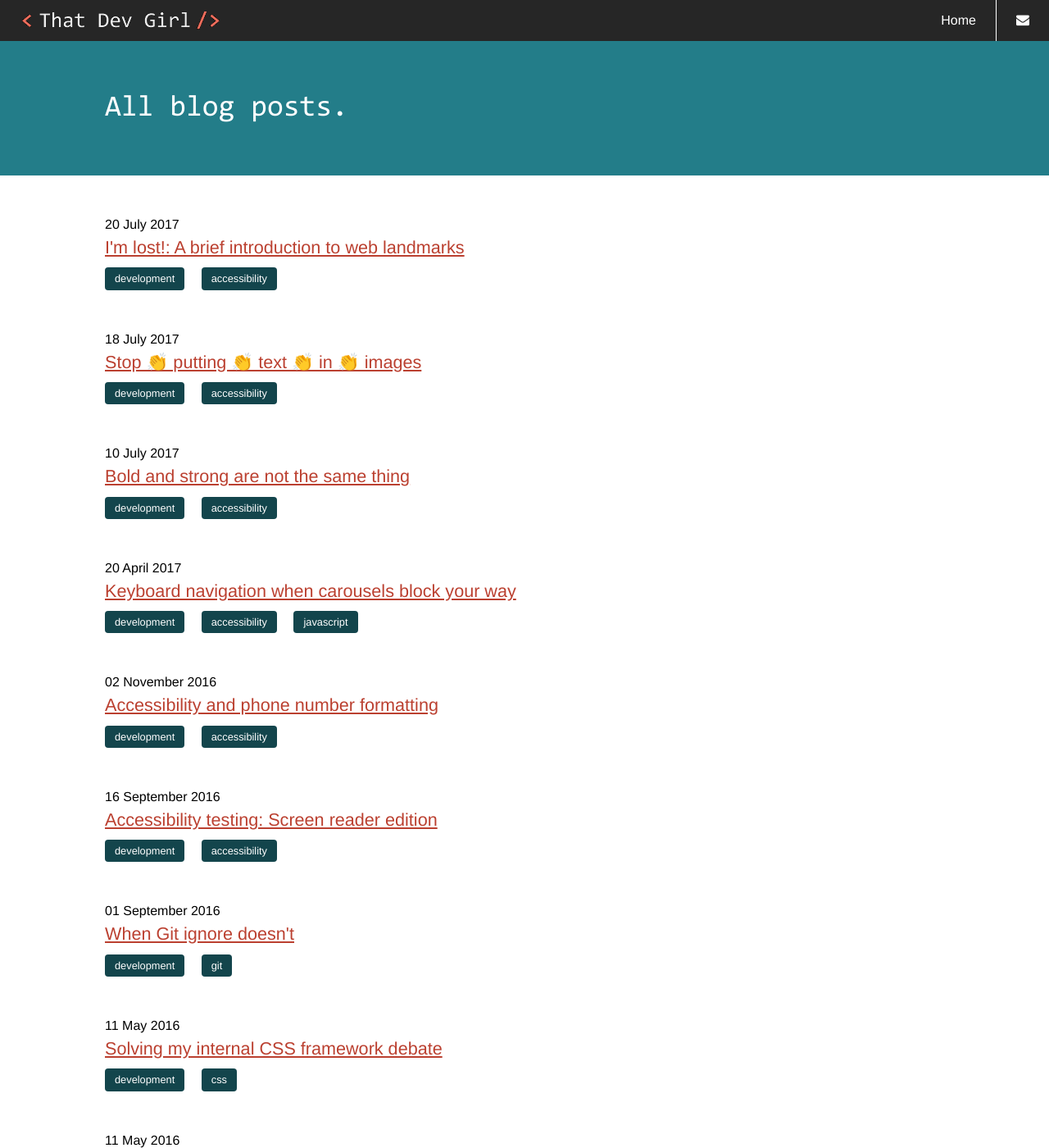
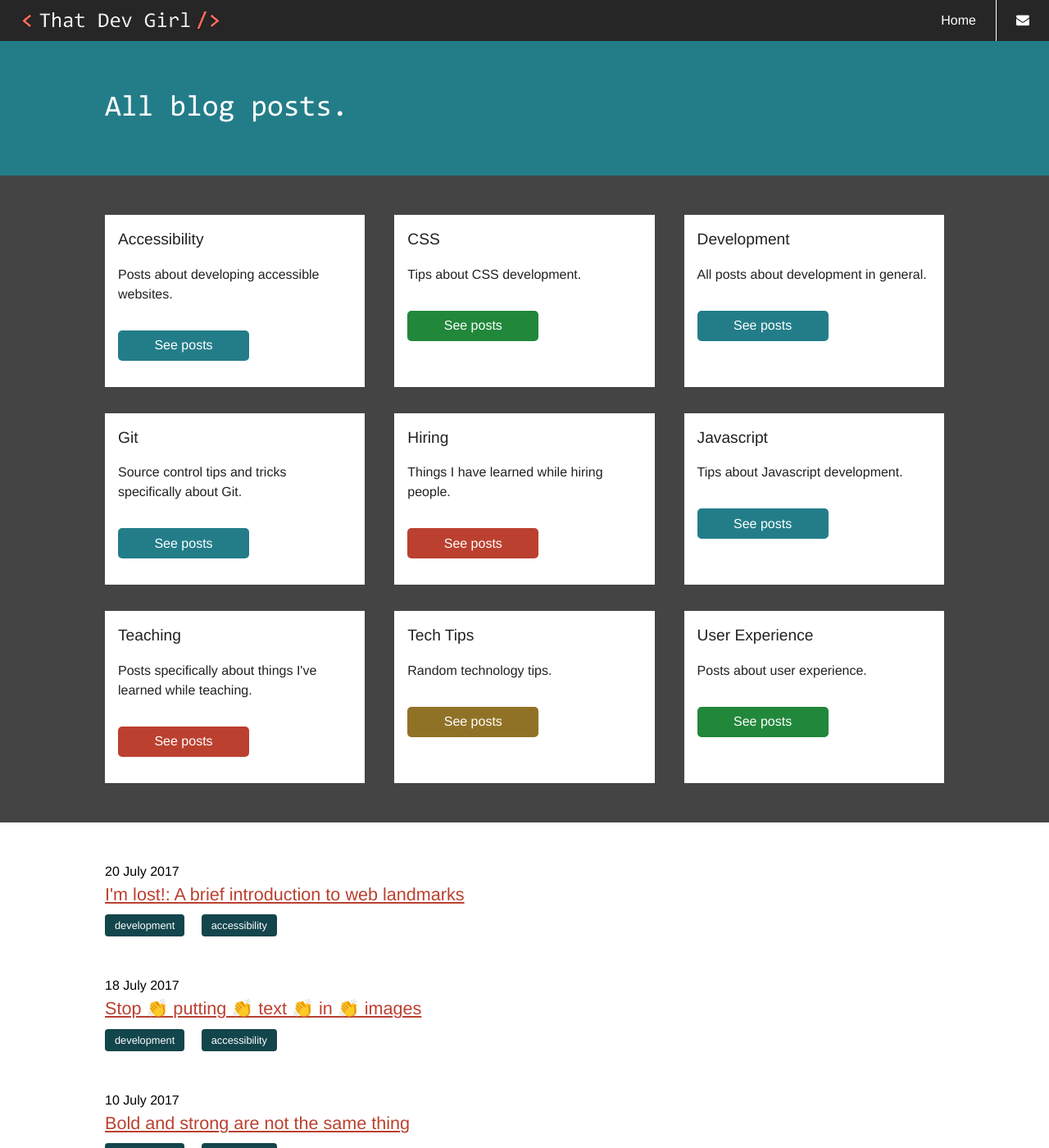
Before and after one commit to That-Dev-Girl-Archives/thatdevgirl.com, a Jekyll site: the page built from blog/index.html, in a window 1280 px wide and 1400 px high. Shown: the whole window at 82% size. Built offline with Jekyll 4.4.1, drawn with Linux system fonts in a browser that asks for light colours.

Commit message:
Updating blog archive page with category list; fixing JS issue

```diff
--- a/_layouts/blog.html
+++ b/_layouts/blog.html
@@ -14,23 +14,65 @@
     </div>
   {% endunless %}
 
-  <!-- <div class="categories">
+  <section class="categories" aria-label="List of blog categories">
     <div class="container flex-container">
-      <div class="flex-card">
-        <p><b>Development</b></p>
+      <div class="flex-card dev">
+        <p class="title"><a href="/blog/accessibility">Accessibility</a></p>
+        <p>Posts about developing accessible websites.</p>
+        <p><a href="/blog/accessibility" class="btn" aria-label="See all posts on accessibility">See posts</a></p>
       </div>
 
-      <div class="flex-card">
-        <p><b>Accessibility</b></p>
+      <div class="flex-card design">
+        <p class="title"><a href="/blog/css">CSS</a></p>
+        <p>Tips about CSS development.</p>
+        <p><a href="/blog/css" class="btn" aria-label="See all posts on CSS">See posts</a></p>
       </div>
 
-      <div class="flex-card">
-        <p><b>Javascript</b></p>
+      <div class="flex-card dev">
+        <p class="title"><a href="/blog/development">Development</a></p>
+        <p>All posts about development in general.</p>
+        <p><a href="/blog/development" class="btn" aria-label="See all posts on development">See posts</a></p>
+      </div>
+
+      <div class="flex-card dev">
+        <p class="title"><a href="/blog/git">Git</a></p>
+        <p>Source control tips and tricks specifically about Git.</p>
+        <p><a href="/blog/git" class="btn" aria-label="See all posts on Git">See posts</a></p>
+      </div>
+
+      <div class="flex-card people">
+        <p class="title"><a href="/blog/hiring">Hiring</a></p>
+        <p>Things I have learned while hiring people.</p>
+        <p><a href="/blog/hiring" class="btn" aria-label="See all posts on hiring">See posts</a></p>
+      </div>
+
+      <div class="flex-card dev">
+        <p class="title">Javascript</p>
+        <p>Tips about Javascript development.</p>
+        <p><a href="/blog/javascript" class="btn" aria-label="See all posts on Javascript">See posts</a></p>
+      </div>
+
+      <div class="flex-card people">
+        <p class="title"><a href="/blog/teaching">Teaching</a></p>
+        <p>Posts specifically about things I've learned while teaching.</p>
+        <p><a href="/blog/teaching" class="btn" aria-label="See all posts on teaching">See posts</a></p>
+      </div>
+
+      <div class="flex-card tech">
+        <p class="title"><a href="/blog/tech_tips">Tech Tips</a></p>
+        <p>Random technology tips.</p>
+        <p><a href="/blog/tech_tips" class="btn" aria-label="See all posts on tech tips">See posts</a></p>
+      </div>
+
+      <div class="flex-card design">
+        <p class="title"><a href="/blog/user_experience">User Experience</a></p>
+        <p>Posts about user experience.</p>
+        <p><a href="/blog/user_experience" class="btn" aria-label="See all posts on user experience">See posts</a></p>
       </div>
     </div>
-  </div> -->
+  </section>
 
-  <div class="container list">
+  <section class="container list" aria-label="List of all blog posts">
     <ul>
     {% for post in site.posts %}
       <li>
@@ -45,7 +87,7 @@
       </li>
     {% endfor %}
     </ul>
-  </div>
+  </section>
 </div>
 
 {% include page-footer.html %}
--- a/_sass/modules/_blog.scss
+++ b/_sass/modules/_blog.scss
@@ -1,9 +1,71 @@
 /* List of categories at the top of the blog archive page. */
 .category .categories {
 
+  background: $grey;
+  padding: 2rem 0;
+
   .flex-card {
+    border: 0;
+    margin-bottom: 1rem;
+    margin-top: 1rem;
+    padding: 1rem;
+
     @include media($medium_screen) {
-      flex-basis: 18%;
+      flex-basis: 31%;
+    }
+
+    /* Card titles */
+    .title {
+      font-size: 1.2rem;
+      font-weight: 500;
+
+      a {
+        color: $black;
+        text-decoration: none;
+
+        &:hover {
+          text-decoration: underline;
+        }
+      }
+    }
+
+    /* CTA buttons */
+    .btn {
+      color: $white;
+      max-width: 10rem;
+      padding: 0.4rem 1rem;
+    }
+
+    &.dev .btn {
+      background: $blue;
+
+      &:hover {
+        background: darken($blue, 8%);
+      }
+    }
+
+    &.design .btn {
+      background: $green;
+
+      &:hover {
+        background: darken($green, 8%);
+      }
+    }
+
+    &.people .btn {
+      background: $red;
+
+      &:hover {
+        background: darken($red, 8%);
+      }
+    }
+
+    &.tech .btn {
+      background: $orange;
+
+      &:hover {
+        background: darken($orange, 8%);
+      }
     }
   }
 
--- a/assets/_js/selectProjects.js
+++ b/assets/_js/selectProjects.js
@@ -27,10 +27,10 @@ var selectProjects = {
 		e.preventDefault();
 
 		if (id == 'all') {
-			$('#tools article').removeClass('hide');
+			$('#tools div').removeClass('hide');
 		} else {
-			$('#tools article').addClass('hide');
-			$('#tools article.' + id).removeClass('hide');
+			$('#tools div').addClass('hide');
+			$('#tools div.' + id).removeClass('hide');
 		}
 
 		$('.selector a').removeClass('selected');
--- a/assets/js/selectProjects.js
+++ b/assets/js/selectProjects.js
@@ -1 +1 @@
-var selectProjects={go:function(){var s=this;$("#all").click(function(i){s.show(i,this.id)}),$("#css").click(function(i){s.show(i,this.id)}),$("#javascript").click(function(i){s.show(i,this.id)}),$("#utility").click(function(i){s.show(i,this.id)}),$("#wordpress").click(function(i){s.show(i,this.id)})},show:function(s,i){s.preventDefault(),"all"==i?$("#tools article").removeClass("hide"):($("#tools article").addClass("hide"),$("#tools article."+i).removeClass("hide")),$(".selector a").removeClass("selected"),$("#"+i).addClass("selected")}};$(document).ready(function(){selectProjects.go()});
+var selectProjects={go:function(){var s=this;$("#all").click(function(i){s.show(i,this.id)}),$("#css").click(function(i){s.show(i,this.id)}),$("#javascript").click(function(i){s.show(i,this.id)}),$("#utility").click(function(i){s.show(i,this.id)}),$("#wordpress").click(function(i){s.show(i,this.id)})},show:function(s,i){s.preventDefault(),"all"==i?$("#tools div").removeClass("hide"):($("#tools div").addClass("hide"),$("#tools div."+i).removeClass("hide")),$(".selector a").removeClass("selected"),$("#"+i).addClass("selected")}};$(document).ready(function(){selectProjects.go()});
```
